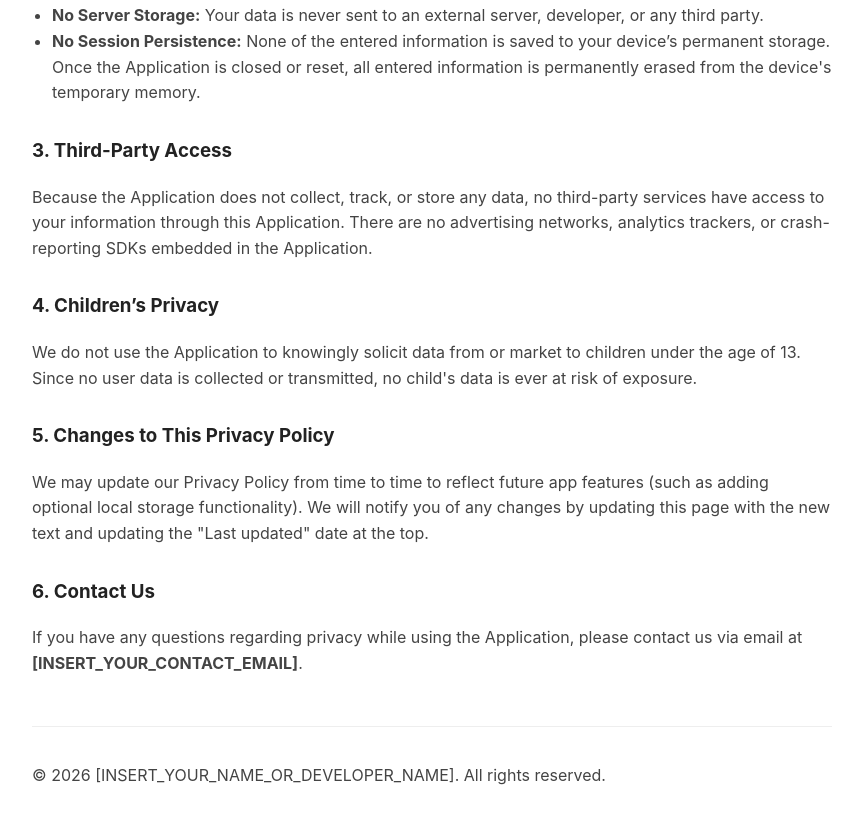
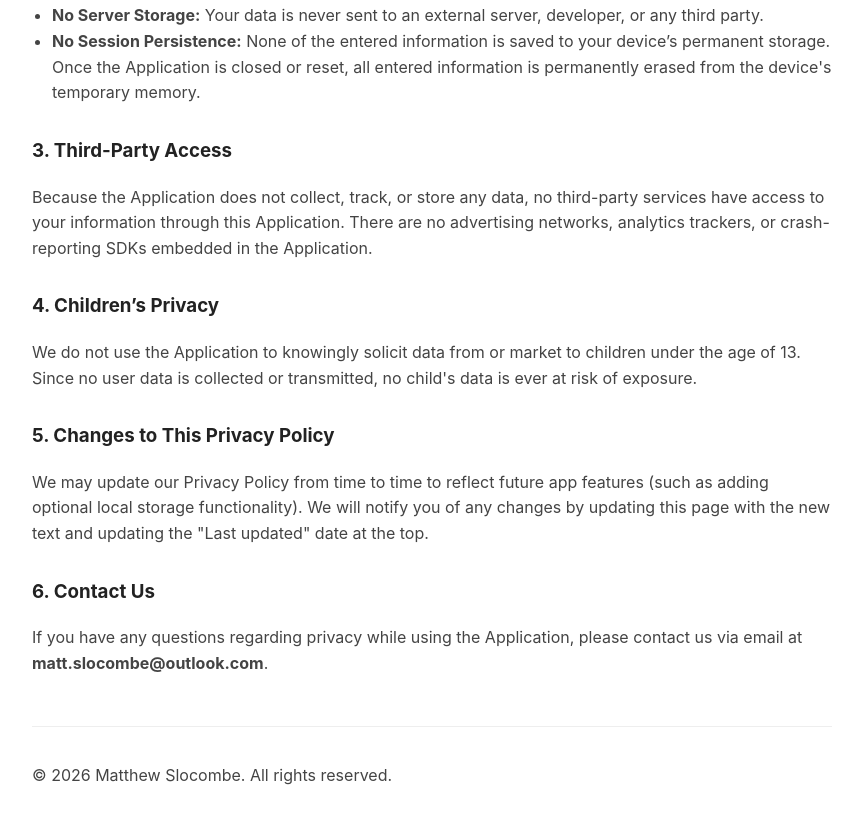
Before and after one commit to mSlocombe/fair-share-pages, a plain HTML site: page privacy.html in a window 1280 px wide. Shown: the part 608-1431 px from the top of the page, without its empty margins (208-1071 px from the left). Drawn offline with Linux system fonts and the light colour scheme.

Commit message:
Filled in placeholders.

```diff
--- a/privacy.html
+++ b/privacy.html
@@ -45,10 +45,10 @@
     <p>We may update our Privacy Policy from time to time to reflect future app features (such as adding optional local storage functionality). We will notify you of any changes by updating this page with the new text and updating the "Last updated" date at the top.</p>
 
     <h3>6. Contact Us</h3>
-    <p>If you have any questions regarding privacy while using the Application, please contact us via email at <strong>[INSERT_YOUR_CONTACT_EMAIL]</strong>.</p>
+    <p>If you have any questions regarding privacy while using the Application, please contact us via email at <strong>matt.slocombe@outlook.com</strong>.</p>
 
     <div class="footer">
-        <p>&copy; 2026 [INSERT_YOUR_NAME_OR_DEVELOPER_NAME]. All rights reserved.</p>
+        <p>&copy; 2026 Matthew Slocombe. All rights reserved.</p>
     </div>
 
 </body>
```
